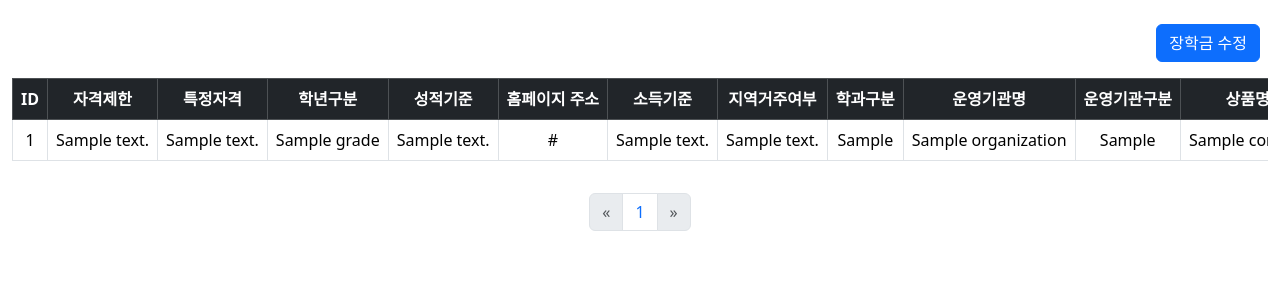
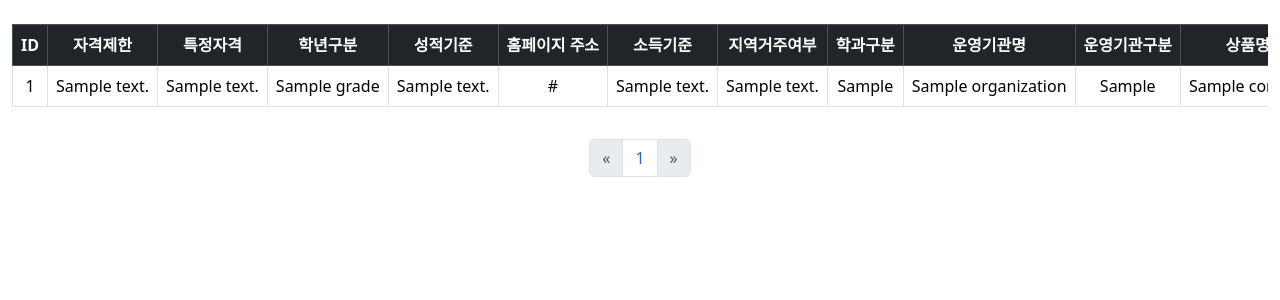
Before and after one commit to nuyh99/seoul-scholarship, a Spring app: page /list in a window 1280 px wide. Shown: the top 300 px of the page. Run offline with Thymeleaf, Linux system fonts and the light colour scheme; the template is opened without the code that fills it: most values are stand-ins (such as "Sample title", 1, 10 or a date in 2020); data that the repository does not hold is empty.

Commit message:
refactor: 수정 버튼 제거

```diff
--- a/src/main/resources/templates/list.html
+++ b/src/main/resources/templates/list.html
@@ -29,12 +29,6 @@
 <body>
 <th:block th:fragment="list">
   <div class="container-fluid mt-4">
-    <div class="d-flex justify-content-end mb-3">
-      <button type="button" class="btn btn-primary me-2" data-bs-toggle="modal" data-bs-target="#csvUploadModal">
-        장학금 수정
-      </button>
-    </div>
-
     <div class="table-container">
       <table class="table table-bordered text-center">
         <thead class="table-dark">
```
